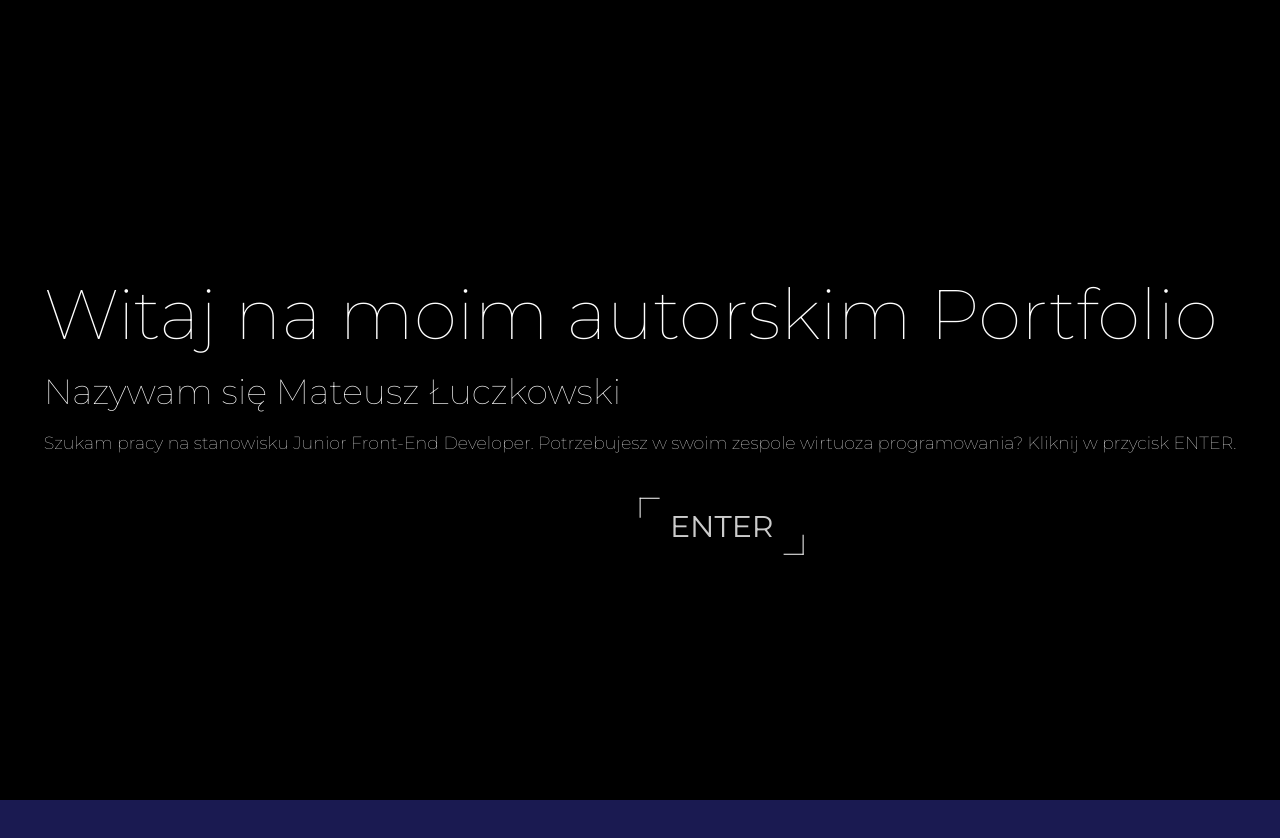
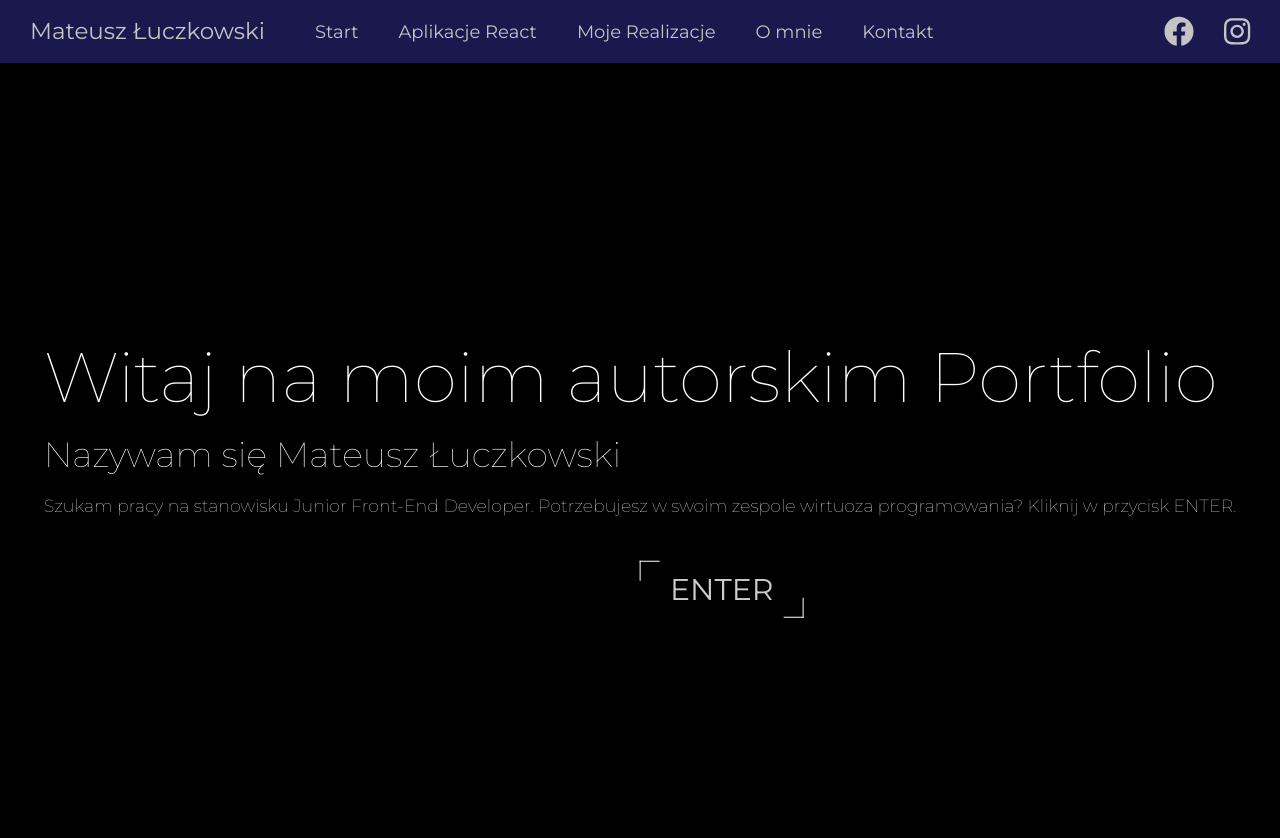
Before and after one commit to mateuszluczkowski/portfolio, a React (Create React App) app: page / in a window 1280 px wide. Shown: the top 838 px of the page. Before the commit the page ends 800 px from the top, so only its background shows below. Built offline with nearby package versions, Linux system fonts and the light colour scheme.

Commit message:
add App.js and change place where use Navbar component to global - App.js

```diff
--- /dev/null
+++ b/src/App.js
@@ -0,0 +1,42 @@
+import { BrowserRouter as Router, Switch, Route } from "react-router-dom";
+
+import AboutMe from "./routes/AboutMe";
+import ReactApp from "./routes/ReactApp";
+import Contact from "./routes/Contact";
+import EnterContainer from "./routes/EnterContainer";
+import Projects from "./routes/Projects";
+import StartContainer from "./routes/StartContainer";
+//layout
+import Navbar from "./components/Navbar";
+import "./sass/style.scss";
+import "../node_modules/@fortawesome/fontawesome-free/css/all.css";
+import "../node_modules/@fortawesome/fontawesome-free/js/all";
+
+const App = () => {
+  return (
+    <Router>
+      <Navbar />
+      <Switch>
+        <Route path="/aboutme">
+          <AboutMe />
+        </Route>
+        <Route path="/app">
+          <ReactApp />
+        </Route>
+        <Route path="/contact">
+          <Contact />
+        </Route>
+        <Route path="/start">
+          <StartContainer />
+        </Route>
+        <Route path="/projects">
+          <Projects />
+        </Route>
+        <Route exact path="/">
+          <EnterContainer />
+        </Route>
+      </Switch>
+    </Router>
+  );
+};
+export default App;
--- /dev/null
+++ b/src/components/NavSocialLink.js
@@ -0,0 +1,13 @@
+const NavSocialLink = (props) => {
+  return (
+    <a
+      href={props.path}
+      className="Navbar__link Navbar__link--socialmedia"
+      target="_blank"
+      rel="noreferrer"
+    >
+      <i className={`fab ${props.icon}`}></i>
+    </a>
+  );
+};
+export default NavSocialLink;
--- a/src/components/Navbar.js
+++ b/src/components/Navbar.js
@@ -1,4 +1,6 @@
 import NavLink from "./NavLink";
+import NavSocialLink from "./NavSocialLink";
+
 const Navbar = (props) => {
   const routes = [
     { path: "/start", name: "Start", Component: "Start" },
@@ -9,7 +11,7 @@ const Navbar = (props) => {
   ];
 
   return (
-    <div className="Navbar">
+    <div className="Navbar" style={props.isVisible}>
       <div className="Navbar__brand-name">Mateusz Łuczkowski</div>
       <ul className="Navbar__list">
         {routes.map((item, index) => {
@@ -25,22 +27,14 @@ const Navbar = (props) => {
         })}
       </ul>
       <div className="Navbar__socialmedia">
-        <a
-          href="https://www.facebook.com/profile.php?id=100001072855712"
-          className="Navbar__link Navbar__link--socialmedia"
-          target="_blank"
-          rel="noreferrer"
-        >
-          <i className="fab fa-facebook"></i>
-        </a>
-        <a
-          href="https://www.instagram.com/whoochcovsky/"
-          className="Navbar__link Navbar__link--socialmedia"
-          target="_blank"
-          rel="noreferrer"
-        >
-          <i className="fab fa-instagram"></i>
-        </a>
+        <NavSocialLink
+          path="https://www.facebook.com/profile.php?id=100001072855712"
+          icon="fa-facebook"
+        />
+        <NavSocialLink
+          path="https://www.instagram.com/whoochcovsky/"
+          icon="fa-instagram"
+        />
       </div>
     </div>
   );
--- a/src/index.js
+++ b/src/index.js
@@ -1,43 +1,11 @@
 import React from "react";
 import ReactDOM from "react-dom";
-import { BrowserRouter as Router, Switch, Route } from "react-router-dom";
 
-import AboutMe from "./routes/AboutMe";
-import App from "./routes/App";
-import Contact from "./routes/Contact";
-import EnterContainer from "./routes/EnterContainer";
-import Projects from "./routes/Projects";
-import StartContainer from "./routes/StartContainer";
-
-import "./sass/style.scss";
-import "../node_modules/@fortawesome/fontawesome-free/css/all.css";
-import "../node_modules/@fortawesome/fontawesome-free/js/all";
+import App from "./App";
 import reportWebVitals from "./reportWebVitals";
-
 ReactDOM.render(
   <React.StrictMode>
-    <Router>
-      <Switch>
-        <Route path="/aboutme">
-          <AboutMe />
-        </Route>
-        <Route path="/app">
-          <App />
-        </Route>
-        <Route path="/contact">
-          <Contact />
-        </Route>
-        <Route path="/start">
-          <StartContainer />
-        </Route>
-        <Route path="/projects">
-          <Projects />
-        </Route>
-        <Route exact path="/">
-          <EnterContainer />
-        </Route>
-      </Switch>
-    </Router>
+    <App />
   </React.StrictMode>,
   document.getElementById("root")
 );
--- a/src/routes/AboutMe.js
+++ b/src/routes/AboutMe.js
@@ -1,9 +1,4 @@
-import Navbar from "../components/Navbar";
 const AboutMe = () => {
-  return (
-    <div className="AboutMe">
-      <Navbar active="AboutMe" />
-    </div>
-  );
+  return <div className="AboutMe"></div>;
 };
 export default AboutMe;
--- a/src/routes/App.js
+++ /dev/null
@@ -1,9 +0,0 @@
-import Navbar from "../components/Navbar";
-const App = () => {
-  return (
-    <div className="App">
-      <Navbar active="App" />
-    </div>
-  );
-};
-export default App;
--- a/src/routes/Contact.js
+++ b/src/routes/Contact.js
@@ -1,9 +1,4 @@
-import Navbar from "../components/Navbar";
 const Contact = () => {
-  return (
-    <div className="Contact">
-      <Navbar active="Contact" />
-    </div>
-  );
+  return <div className="Contact"></div>;
 };
 export default Contact;
--- a/src/routes/EnterContainer.js
+++ b/src/routes/EnterContainer.js
@@ -1,11 +1,10 @@
-import React, { useState, useEffect } from "react";
+import { useState, useEffect } from "react";
+
 import Enter from "./Enter";
-
 import "../sass/Enter.scss";
 
-document.title = "Witaj - Portfolio - Mateusz Łuczkowski";
-
 const EnterContainer = () => {
+  document.title = "Witaj - Portfolio - Mateusz Łuczkowski";
   const [backgroundColor, setBackgroundColor] = useState(`rgb(0, 0, 0)`);
 
   const handleMouseMove = (multiplerX, multiplerY) => {
--- a/src/routes/Projects.js
+++ b/src/routes/Projects.js
@@ -1,9 +1,4 @@
-import Navbar from "../components/Navbar";
 const Projects = () => {
-  return (
-    <div className="Projects">
-      <Navbar active="Projects" />
-    </div>
-  );
+  return <div className="Projects"></div>;
 };
 export default Projects;
--- /dev/null
+++ b/src/routes/ReactApp.js
@@ -0,0 +1,4 @@
+const ReactApp = () => {
+  return <div className="App"></div>;
+};
+export default ReactApp;
--- a/src/routes/Start.js
+++ b/src/routes/Start.js
@@ -1,11 +1,9 @@
-import Navbar from "../components/Navbar";
 import "../sass/_start.scss";
 
 const Start = (props) => {
   const { text, cursorBlinkingStyle } = props;
   return (
     <div className="Start">
-      <Navbar active="Start" />
       <h1 className="Start__title">
         {text}
         <span style={cursorBlinkingStyle}>|</span>
```
